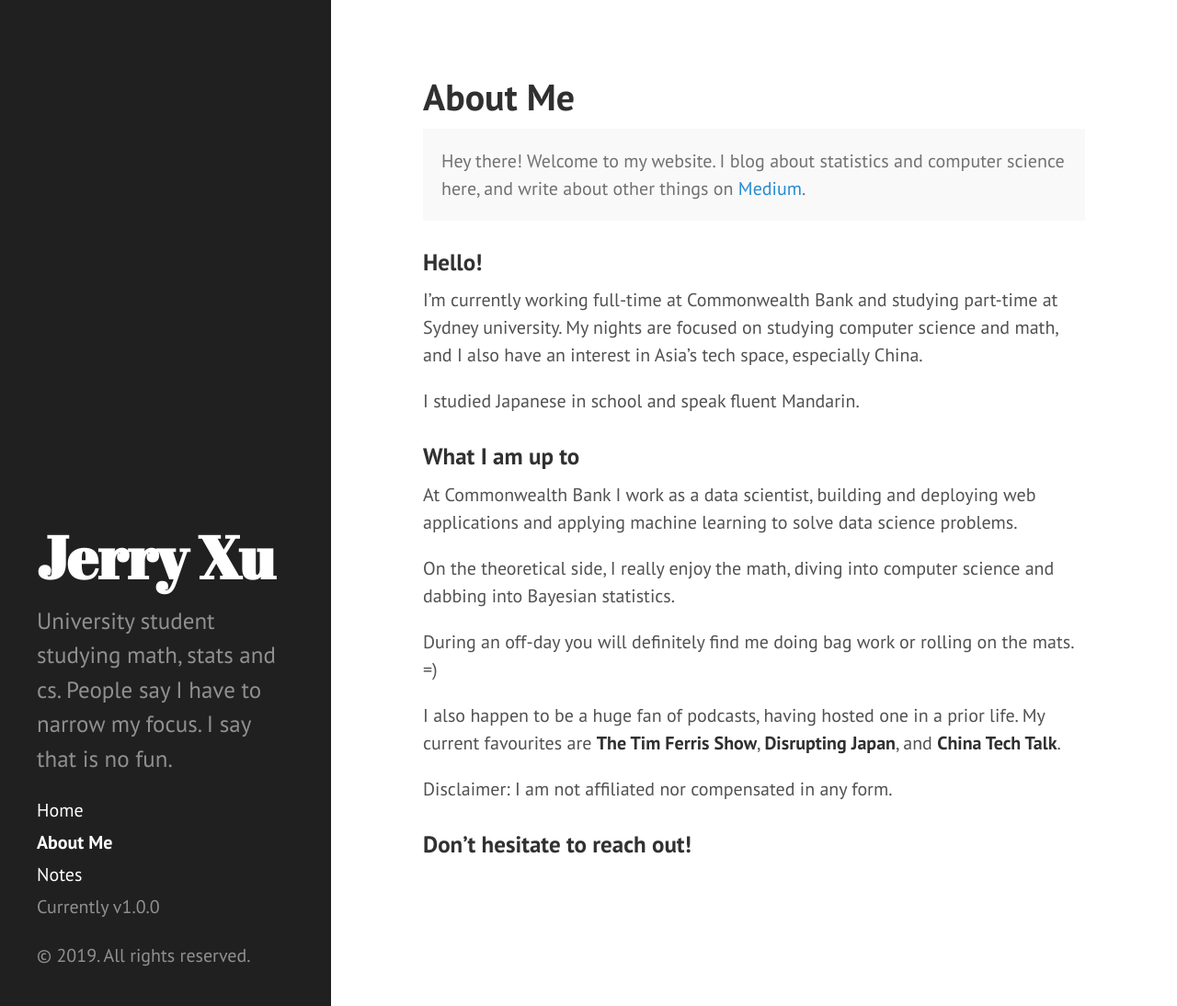
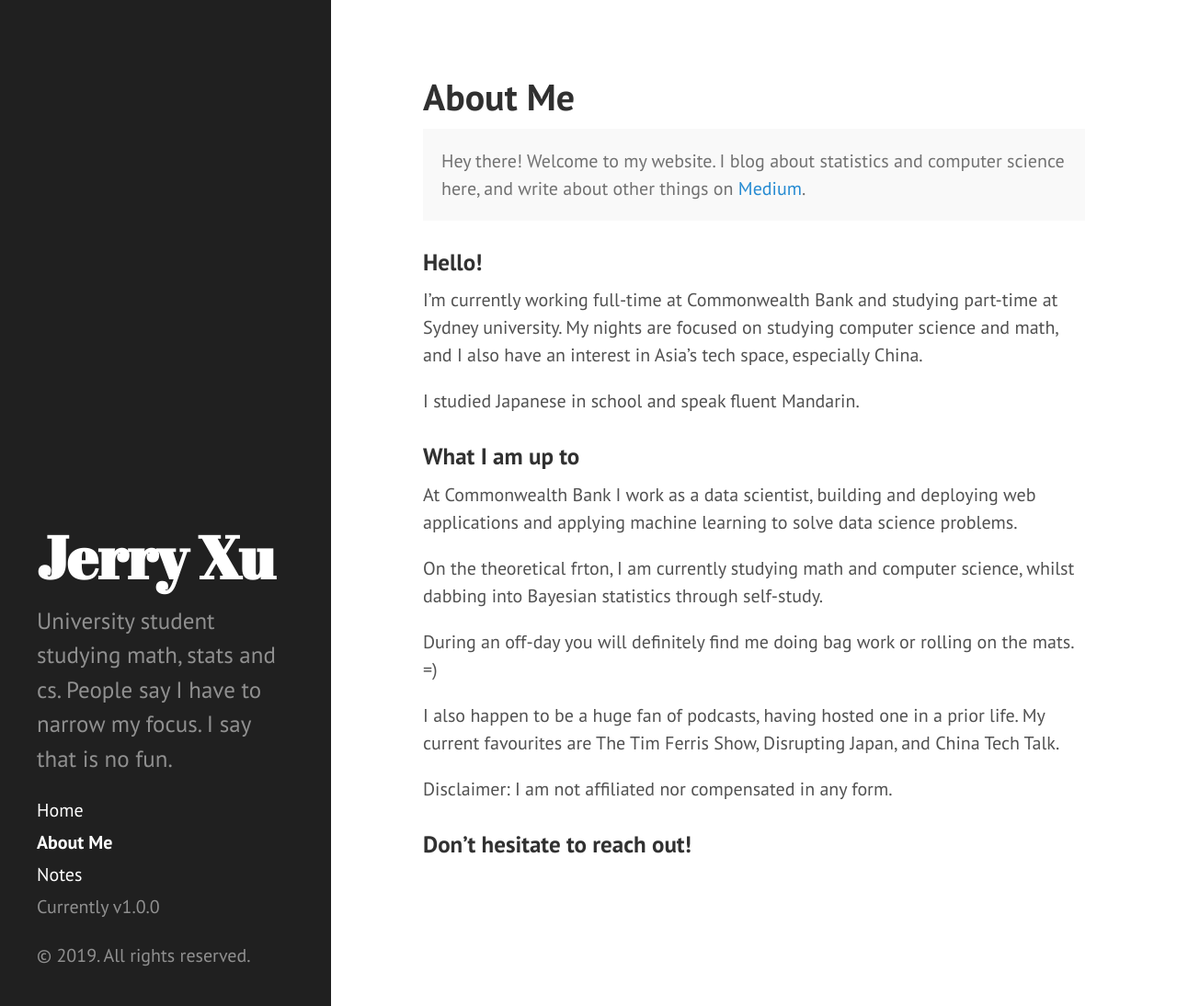
Before and after one commit to jerry-ye-xu/jerry-ye-xu.github.io, a Jekyll site: the page built from about.md, in a window 1280 px wide and 1094 px high. Shown: the whole window at 92% size. Built offline with Jekyll 4.4.1, drawn with Linux system fonts in a browser that asks for light colours; Markdown is read by kramdown in place of the engine named in the settings.

Commit message:
updated _config for compatbility with v3.0 of Jekyll, updated about me page and README.md

```diff
--- a/_config.yml
+++ b/_config.yml
@@ -1,6 +1,6 @@
 # Dependencies
-markdown:         redcarpet
-highlighter:      pygments
+markdown:         kramdown
+highlighter:      rouge
 
 # Permalinks
 permalink:        pretty
@@ -14,13 +14,13 @@
 baseurl:          /
 
 author:
-  name:           'Mark Otto'
-  url:            https://twitter.com/mdo
+  name:           'Jerry Xu'
+  url:            http://jerry-ye-xu.github.io/
 
 paginate:         5
 
 # Custom vars
 version:          1.0.0
 
-github:
+github:           https://github.com/jerry-ye-xu/
 repo:             https://github.com/jerry-ye-xu/jerry-ye-xu.github.io
--- a/about.md
+++ b/about.md
@@ -15,13 +15,13 @@
 
 ### What I am up to
 
-At Commonwealth Bank I work as a data scientist, building and  deploying web applications and applying machine learning to solve data science problems.
+At Commonwealth Bank I work as a data scientist, building and deploying web applications and applying machine learning to solve data science problems.
 
-On the theoretical side, I really enjoy the math, diving into computer science and dabbing into Bayesian statistics.
+On the theoretical frton, I am currently studying math and computer science, whilst dabbing into Bayesian statistics through self-study.
 
 During an off-day you will definitely find me doing bag work or rolling on the mats. =)
 
-I also happen to be a huge fan of podcasts, having hosted one in a prior life. My current favourites are __The Tim Ferris Show__, __Disrupting Japan__, and __China Tech Talk__.
+I also happen to be a huge fan of podcasts, having hosted one in a prior life. My current favourites are The Tim Ferris Show, Disrupting Japan, and China Tech Talk.
 
 Disclaimer: I am not affiliated nor compensated in any form.
 
```
Also changed, not shown: README.md.
